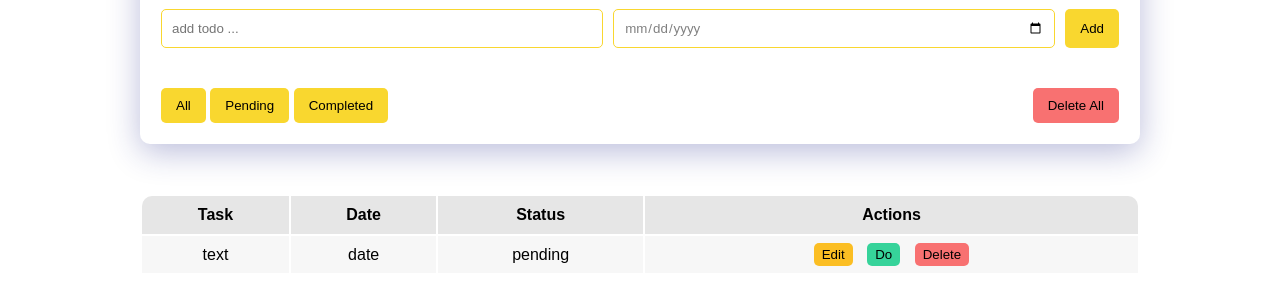
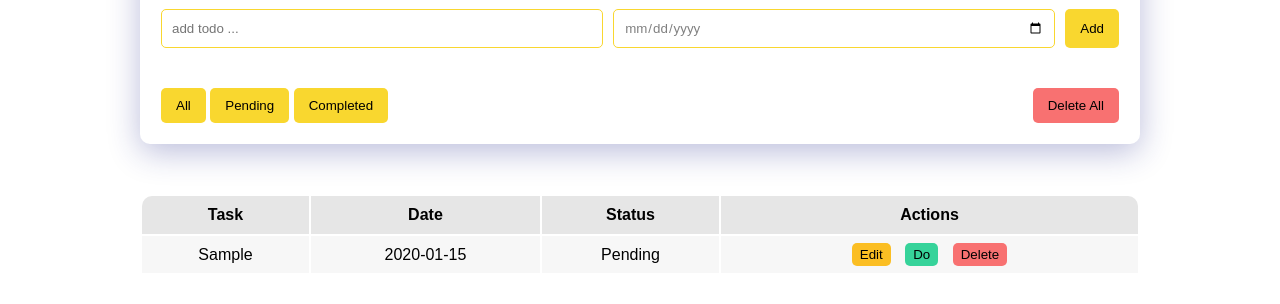
Before and after one commit to Sabanazariyan/Todo-app, a plain HTML site: page index.html in a window 1280 px wide. Both pictures are taken after typing "Sample", "2020-01-15" into the empty fields and a click on the button "Add". Shown: the part 110-414 px from the top of the page. Drawn offline with Linux system fonts and the light colour scheme.

Commit message:
show todos in list with html code in javascript

```diff
--- a/index.html
+++ b/index.html
@@ -23,9 +23,7 @@
         <button id="delete-all-button">Delete All</button>
       </div>
     </div>
-    <div id="alert-message">
-
-    </div>
+    <div id="alert-message"></div>
     <div class="table">
       <table>
         <thead>
@@ -36,18 +34,7 @@
             <th>Actions</th>
           </tr>
         </thead>
-        <tbody>
-            <tr>
-                <td>text</td>
-                <td>date</td>
-                <td>pending</td>
-                <td>
-                    <button>Edit</button>
-                    <button>Do</button>
-                    <button>Delete</button>
-                </td>
-            </tr>
-        </tbody>
+        <tbody></tbody>
       </table>
     </div>
     <script src="./js/app.js"></script>
--- a/js/app.js
+++ b/js/app.js
@@ -2,10 +2,15 @@ const taskInput = document.getElementById("task-input");
 const dateInput = document.getElementById("date-input");
 const addButton = document.getElementById("add-button");
 const alertMessage = document.getElementById("alert-message");
+const todosBody = document.querySelector("tbody");
 
 // ارایه اصلی تودوز اطلاعات خود را از لوکال استوریج میگیرد
 //اگر برای بار اول اجرا میشد و لوکال استوریج خالی بود یا قرار میدهیم و یک ارایه خالی میگذاریم
 const todos = JSON.parse(localStorage.getItem("todos")) || [];
+
+const saveToLocalStorage = () => {
+  localStorage.setItem("todos", JSON.stringify(todos));
+};
 
 const generateId = () => {
   return Math.round(
@@ -29,9 +34,30 @@ const showAlert = (message, type) => {
   }, 2000);
 };
 
-const saveToLocalStorage = () => {
-  localStorage.setItem("todos", JSON.stringify(todos));
+const displayTodos = () => {
+  todosBody.innerHTML = "";
+  if (!todos.length) {
+    todosBody.innerHTML = "<tr><td colspan='4'>No task found !</td></tr>";
+    return;
+  }
+
+  todos.forEach((todo) => {
+    todosBody.innerHTML += `
+    <tr>
+        <td>${todo.task}</td>
+        <td>${todo.date || "No Date"}</td>
+        <td>${todo.completed ? "Completed" : "Pending"}</td>
+        <td>
+        <button>Edit</button>
+        <button>Do</button>
+        <button>Delete</button>
+        </td>
+    </tr>
+    `;
+  });
 };
+
+displayTodos();
 
 const addHandler = () => {
   const task = taskInput.value;
@@ -49,9 +75,9 @@ const addHandler = () => {
     // بعد اضافه کردن تودو به لیست تودوز مقادیر اینپوت را خالی کن
     todos.push(todo);
     saveToLocalStorage();
+    displayTodos();
     taskInput.value = "";
     dateInput.value = "";
-    console.log(todos);
     showAlert("Todo added successfully", "success");
   } else {
     //استفاده از تایع بالا و وارد کردن مقادیر ورودی و تایپ پیام
```
